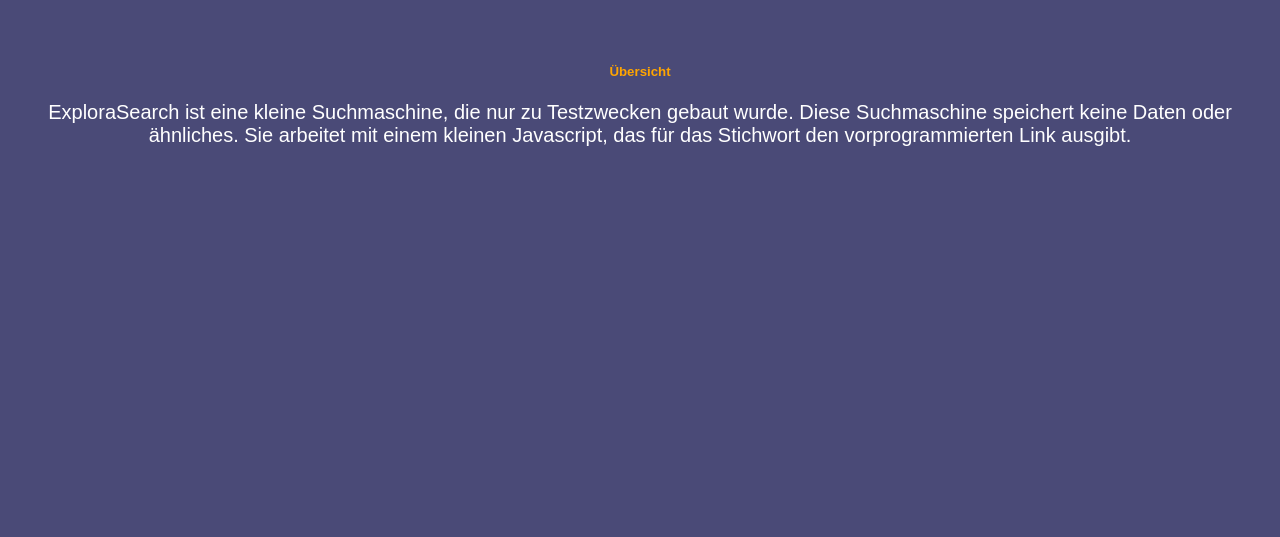
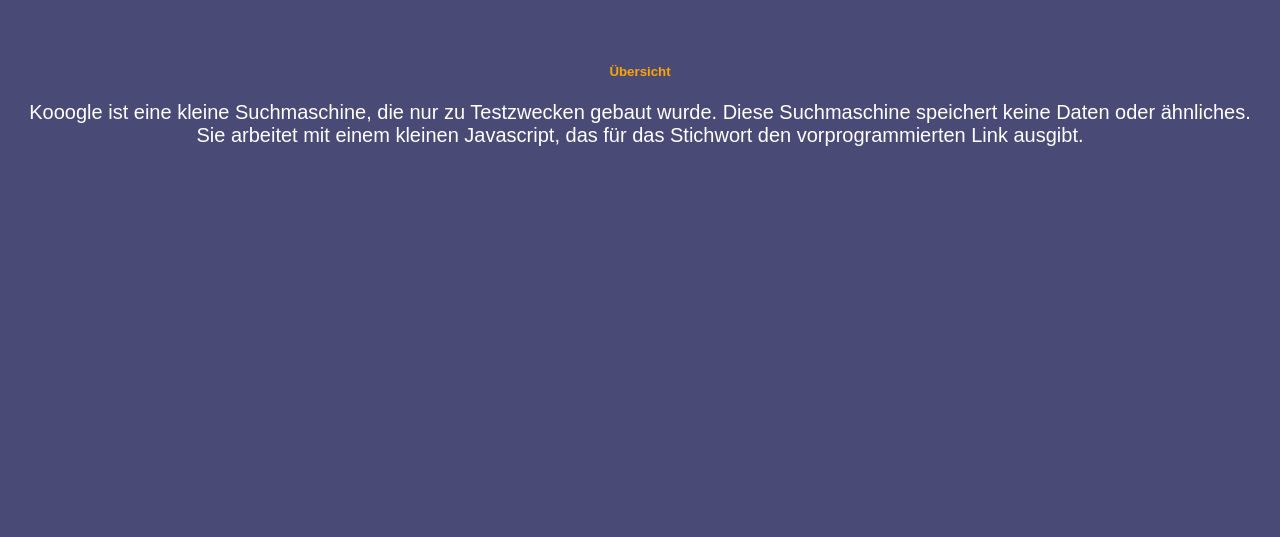
Before and after one commit to DasWeltall/DasWeltall.github.io, a plain HTML site: page datenschutz.html in a window 1280 px wide. Shown: the part 263-800 px from the top of the page. Drawn offline with Linux system fonts and the light colour scheme.

Commit message:
Update datenschutz.html

```diff
--- a/datenschutz.html
+++ b/datenschutz.html
@@ -3,7 +3,7 @@
 <head>
   <meta charset="UTF-8">
   <meta name="viewport" content="width=device-width, initial-scale=1.0">
-  <title>ExploraSearch</title>
+  <title>Kooogle</title>
   <link rel="icon" href="find-2.png">
   <style>
     body {
@@ -71,7 +71,7 @@ button:hover {
 
 <h1 size="300" style="color: orange;">Datenschutz</h1>
 <h5 style="color: orange;">Übersicht</h5>
-<p>ExploraSearch ist eine kleine Suchmaschine, die nur zu Testzwecken gebaut wurde. Diese Suchmaschine speichert keine Daten oder ähnliches. Sie arbeitet mit einem kleinen Javascript, das für das Stichwort den vorprogrammierten Link ausgibt.</p>
+<p>Kooogle ist eine kleine Suchmaschine, die nur zu Testzwecken gebaut wurde. Diese Suchmaschine speichert keine Daten oder ähnliches. Sie arbeitet mit einem kleinen Javascript, das für das Stichwort den vorprogrammierten Link ausgibt.</p>
 
 </body>
 </html>
```
